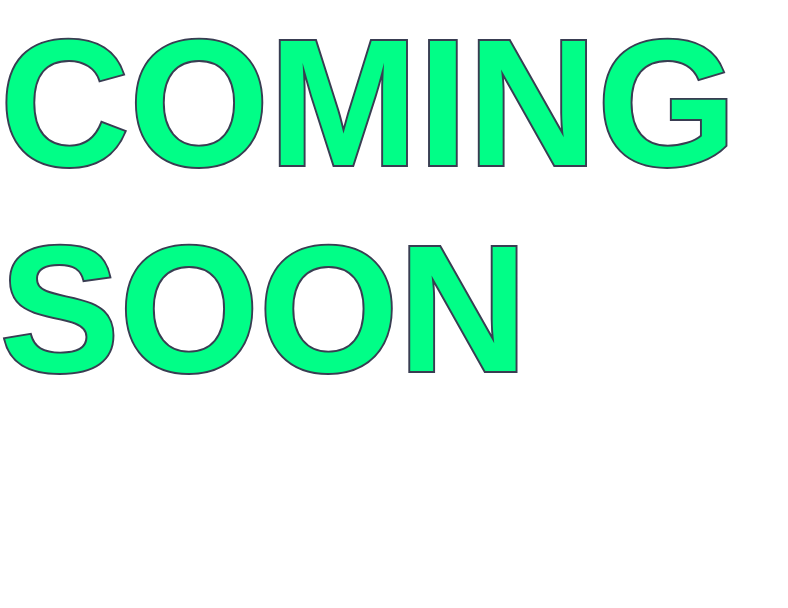
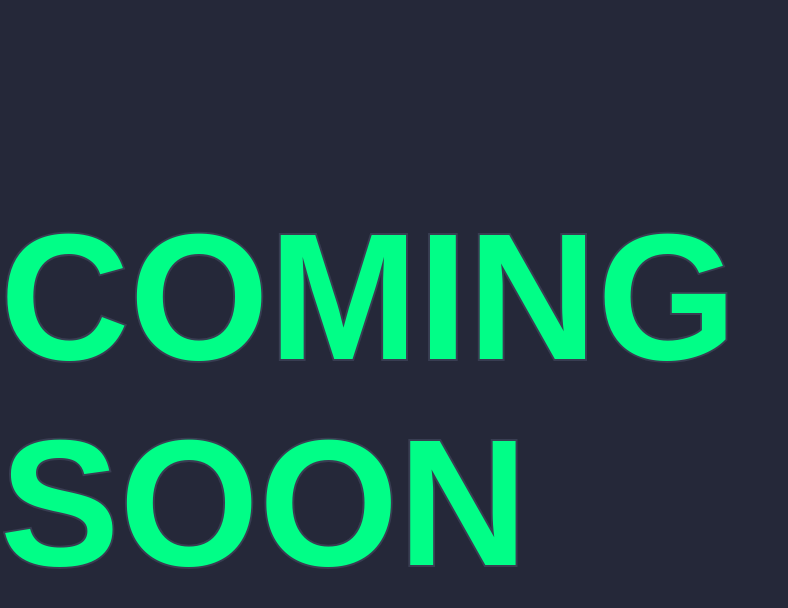
Before and after one commit to cyberstizz/charleslambjr, a React (Create React App) app: page / in a window 1280 px wide. Shown: the top 608 px of the page, without its empty margins (0-788 px from the left). Built offline with nearby package versions, Linux system fonts and the light colour scheme; a web font is replaced by a local one.

Commit message:
added a div to enxapsulate the h2

```diff
--- a/src/components/Splash.js
+++ b/src/components/Splash.js
@@ -5,9 +5,11 @@ import { Link } from 'react-router-dom';
 
 const Splash = () =>{
     return (
+        <div className='splashDiv'>
         <h2 data-text="coming soon">
        coming soon
        </h2>
+       </div>
     )
 };
 
```
